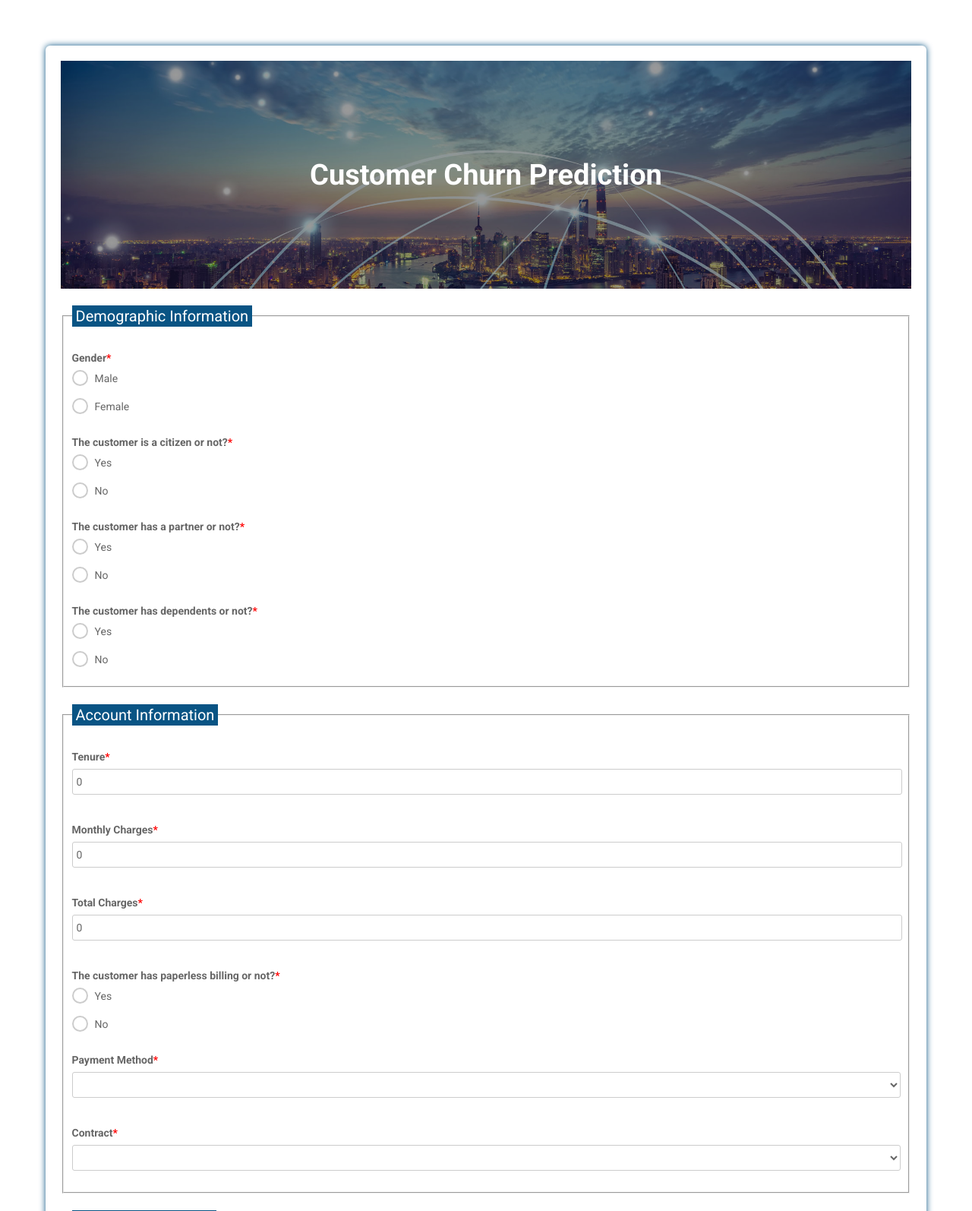
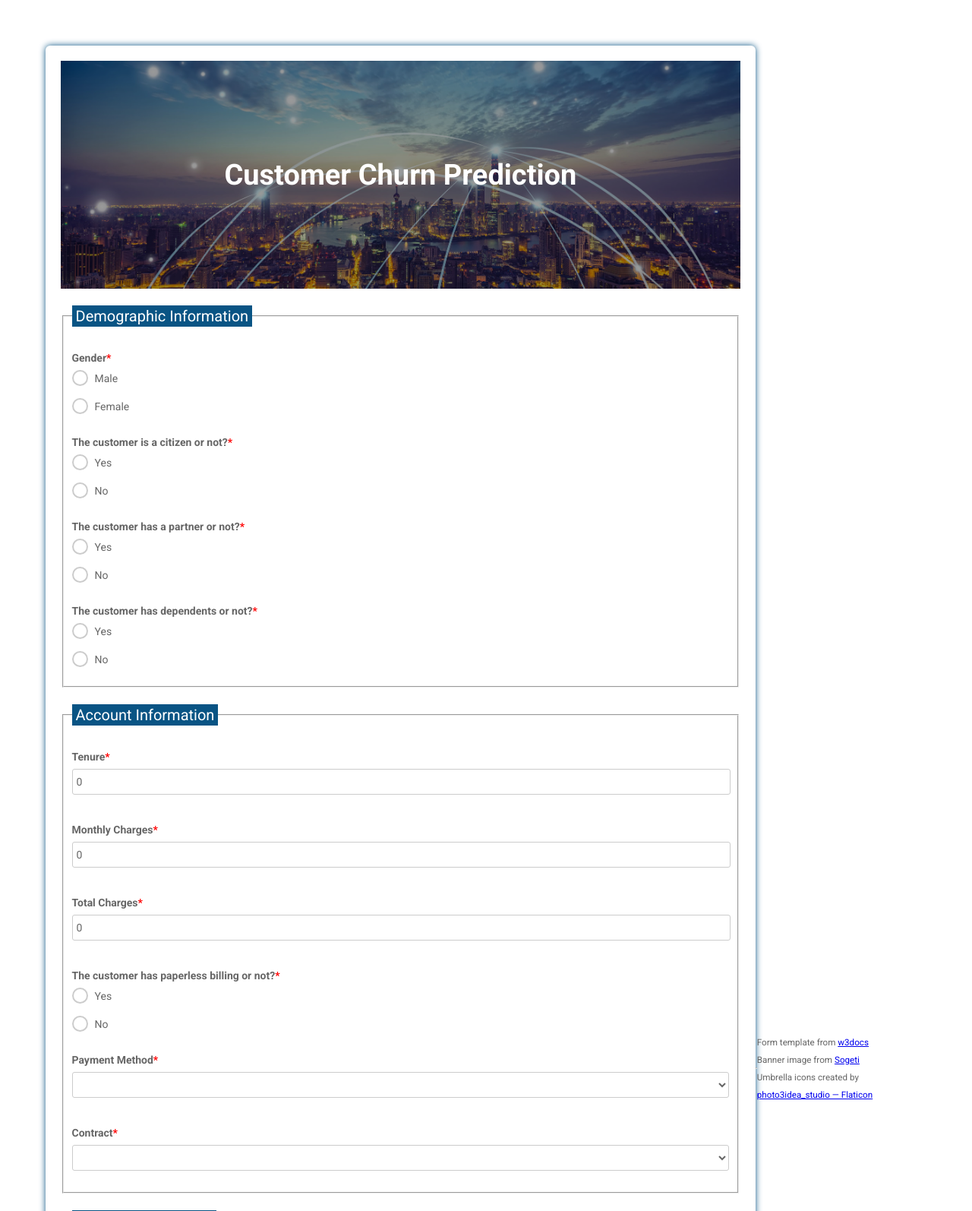
Before and after one commit to adhang/churn-prediction, a Flask app: page / in a window 1280 px wide. Shown: the top 1594 px of the page at 76% size. Run offline with Flask 2, Linux system fonts and the light colour scheme; parts of the project's set-up code (start-up, migrations or seed data) failed here and were passed over; some libraries are stand-ins or nearby versions.

Commit message:
add source of template & images

```diff
--- a/templates/index.html
+++ b/templates/index.html
@@ -246,6 +246,17 @@
         <button type="reset">RESET</button>
       </div>
     </form>
+    <hr>
+    <p>
+      <small>
+        Form template from <a href="https://www.w3docs.com/learn-html/html-form-templates.html">w3docs</a>
+        <br>
+        Banner image from <a href="https://www.sogeti.com/why-us/proven-expertise/swedish-telecommunication-company/">Sogeti</a>
+        <br>
+        Umbrella icons created by <a href="https://www.flaticon.com/free-icons/umbrella" title="umbrella icons">photo3idea_studio &mdash; Flaticon</a>
+        <br>
+      </small>
+    </p>
   </div>
 </body>
 </html>
```
